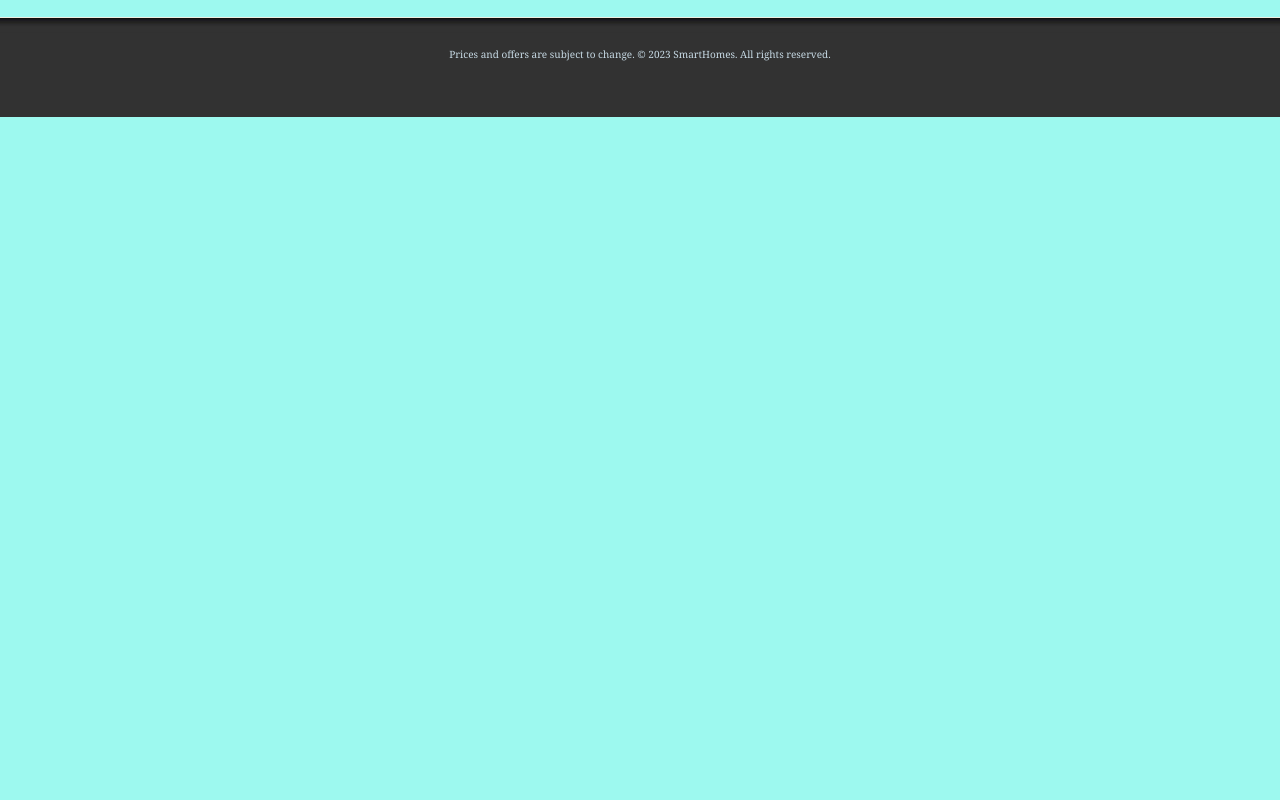
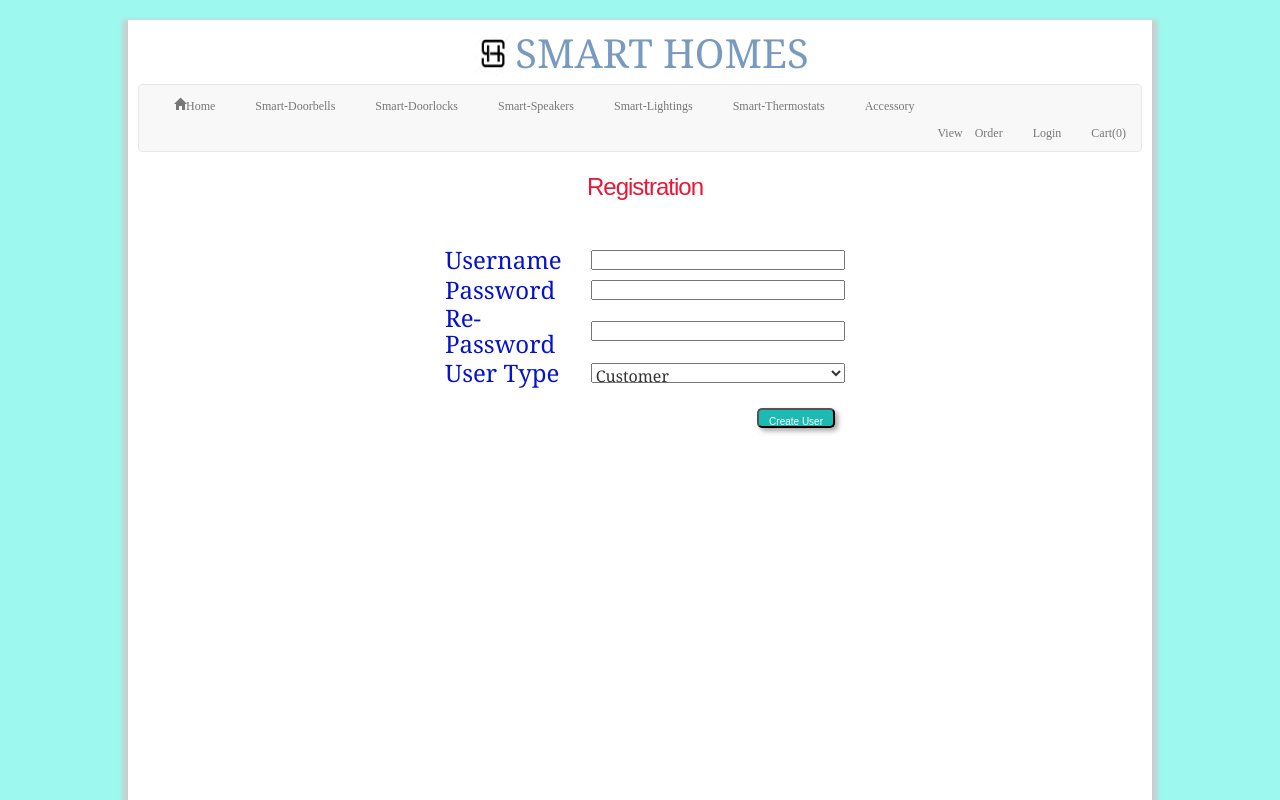
Before and after one commit to NFA22SCM19K/EWA, a React (Create React App) app in the folder smarthomes/: page /Registration in a window 1280 px wide. Shown: the top 800 px of the page. Built offline with nearby package versions, Linux system fonts and the light colour scheme.

Commit message:
minor changes

```diff
--- a/smarthomes/src/App.js
+++ b/smarthomes/src/App.js
@@ -8,6 +8,7 @@ import ThermostatsList from './ThermostatsList';
 import Login from './Login';
 import {BrowserRouter as Router, Route, Switch } from 'react-router-dom';
 import AccessoryList from './AccessoryList';
+import Registration from './Registration';
 
 function App() {
   return (
@@ -42,6 +43,9 @@ function App() {
         <Route exact path="/Login">
           <Login />
         </Route>
+        <Route path="/Registration">
+          <Registration />
+        </Route>
       </Switch>
       <Footer />
       </div>
--- a/smarthomes/src/Registration.js
+++ b/smarthomes/src/Registration.js
@@ -69,7 +69,7 @@ export default function Registration(){
                     <h3>User Type</h3></td><td><Controller
                         name="usertype"
                         control={control}
-                        render={({ field }) => (<select name='usertype' className='input'><option value='customer'>Customer</option><option value='storeManager'>Store Manager</option><option value='salesManager'>Salesman</option></select>
+                        render={({ field }) => (<select name='usertype' className='input' {...field}><option value='customer'>Customer</option><option value='storeManager'>Store Manager</option><option value='salesManager'>Salesman</option></select>
                         )}
                         />
                         </td></tr></table>
--- a/smarthomes/src/style.css
+++ b/smarthomes/src/style.css
@@ -182,11 +182,13 @@ header h1 a, header h1 a:hover {
 
 /* Products Display on the Main Content Screen */
 .post {
-	width: 750px;
+	width: 99%;
+	height: 100%;
 	margin-bottom: 20px;
 	padding: 10px 0px;
 	background: #FFFFFF;
 	border-radius: 5px;
+	margin-left: 5px;
 }
 
 /* Decoration for Title of Products in the Main Content Screen */
```
